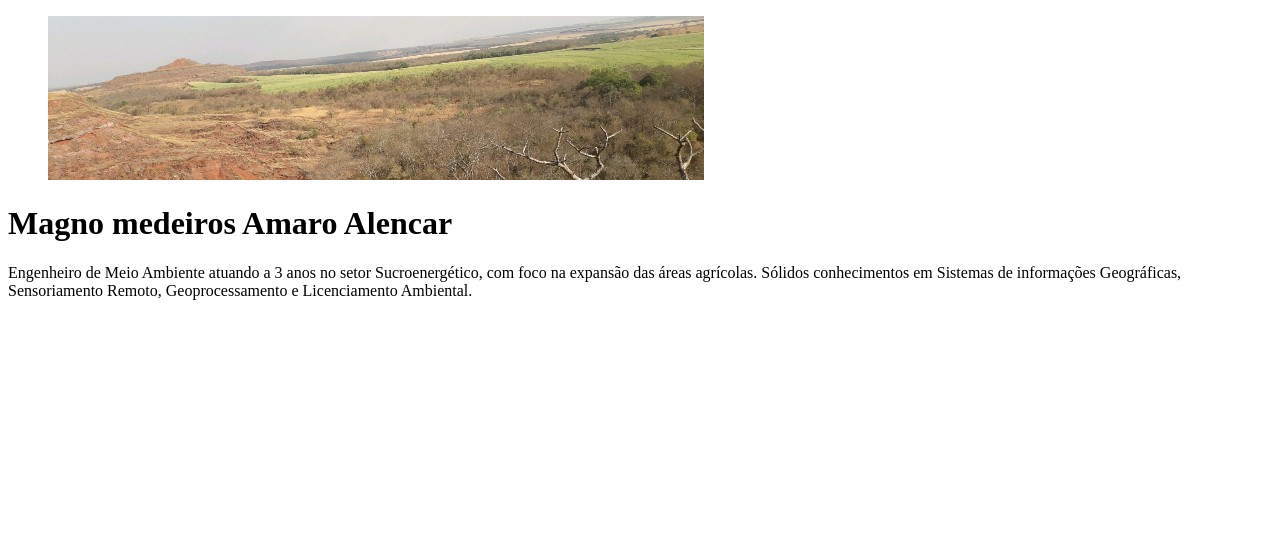
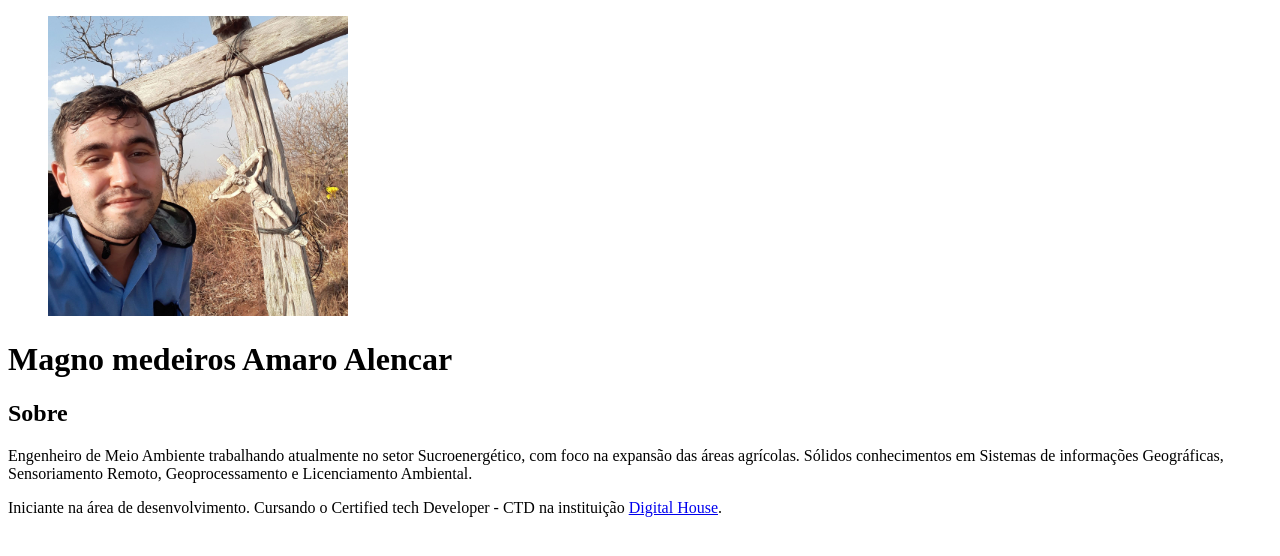
Before and after one commit to mmaalencar/magno_medeiros, a plain HTML site: page index.html in a window 1280 px wide. Drawn offline with Linux system fonts and the light colour scheme.

Commit message:
index.html finalizado

```diff
--- a/index.html
+++ b/index.html
@@ -9,15 +9,21 @@
 </head>
 <body>
     <figure>
-        <img src="imagens/imagem-topo.jpg" alt="Foto: Magno Medeiros"/>
+        <img src="imagens/magno.jpeg" width= 300 alt="Foto: Magno Medeiros"/>
     </figure>
     <h1>
         Magno medeiros Amaro Alencar
     </h1>
-    <p>
-        Engenheiro de Meio Ambiente atuando a 3 anos no setor Sucroenergético, com foco na expansão das áreas agrícolas.
+    <h2>
+            Sobre
+    </h2>
+    <p class="texto">
+        Engenheiro de Meio Ambiente trabalhando atualmente no setor Sucroenergético, com foco na expansão das áreas agrícolas.
          Sólidos conhecimentos em Sistemas de informações Geográficas, Sensoriamento Remoto,
           Geoprocessamento e Licenciamento Ambiental.
+    </p>
+    <p class="texto">
+        Iniciante na área de desenvolvimento. Cursando o Certified tech Developer - CTD na instituição <a class="texto" href="https://www.digitalhouse.com/br">Digital House</a>.
     </p>
 
 </body>
```
